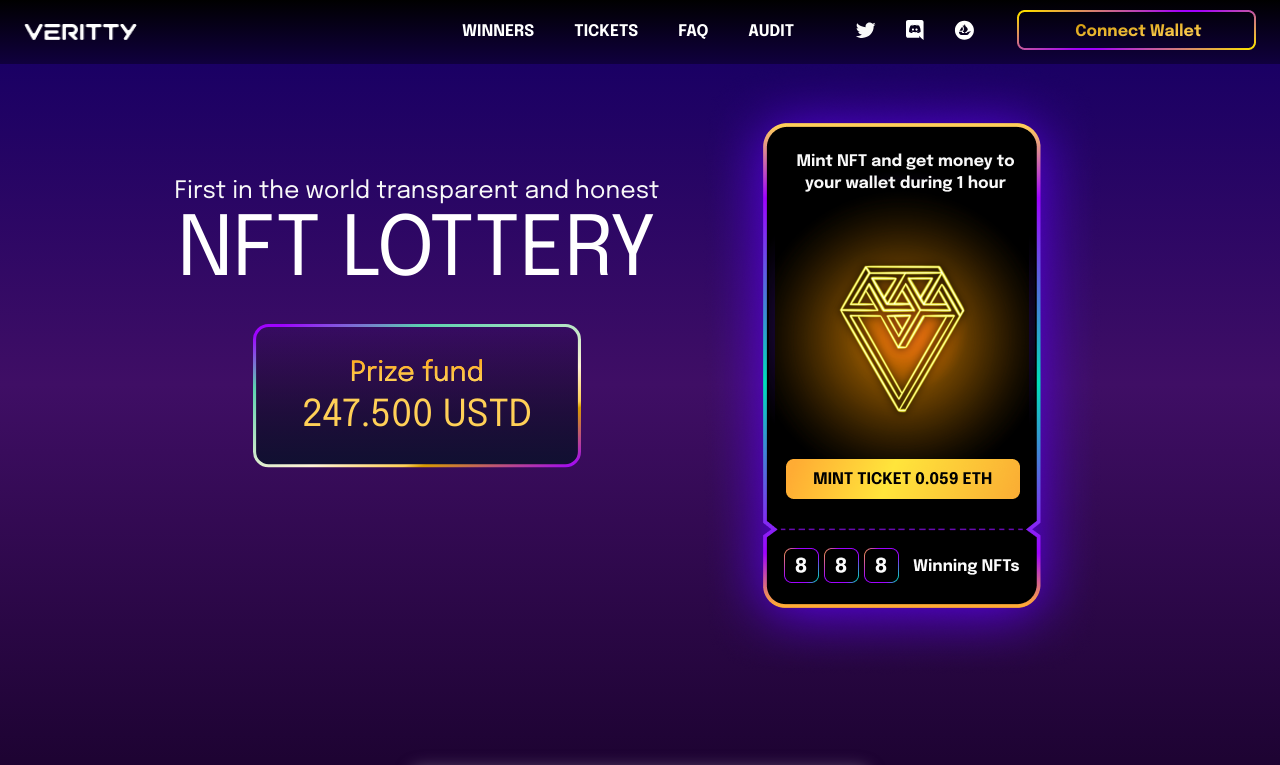
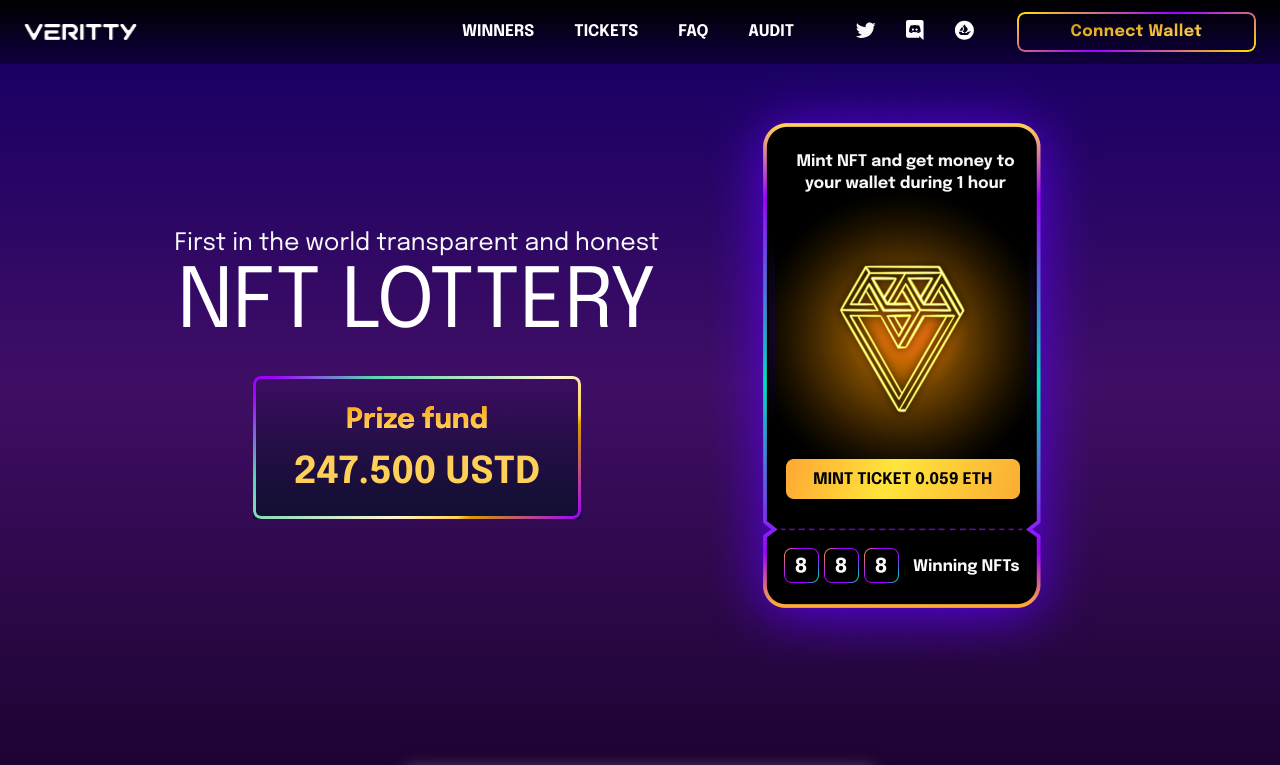
Before and after one commit to ArmFrPl/Veritty, a React (Create React App) app: page / in a window 1280 px wide. Shown: the top 765 px of the page. Built offline with nearby package versions, Linux system fonts and the light colour scheme.

Commit message:
fixed gradient borders

```diff
--- a/src/Components/Header.js
+++ b/src/Components/Header.js
@@ -2,12 +2,11 @@ import React from 'react';
 import {Box} from "@mui/material";
 import '../Styles/Header.css'
 import MintTicketImg from '../Images/Tickets/Mint Ticket.png';
-import PrizeFundRect from '../Images/prizeFund.svg';
 import ToggleButtons from "./ToggleButtons";
 
 export const Header = () => {
-  return(
-    <Box sx={{display:'flex', flexDirection: 'column', alignItems: 'center'}}>
+  return (
+    <Box sx={{display: 'flex', flexDirection: 'column', alignItems: 'center'}}>
       <Box className='headerCont'>
         <Box className='headerText'>
           <Box sx={{
@@ -28,33 +27,30 @@ export const Header = () => {
             color: "#FFFFFF",
             mb: '44px'
           }}>NFT LOTTERY</Box>
-          <Box component='img' src={PrizeFundRect} />
+          <Box className='prizeFund'>
             <Box sx={{
               fontFamily: 'Epilogue',
               fontStyle: "normal",
               fontHeight: 700,
               fontSize: "27.8px",
-            lineHeight:'52px',
+              lineHeight: '52px',
               background: 'linear-gradient(180deg, #FF9700 0%, #FFD057 66.15%), #FFD057',
               backgroundClip: 'text',
               textFillColor: 'transparent',
-            position: 'relative',
-            top: '-4.3em'
             }}>Prize fund</Box>
             <Box sx={{
               fontFamily: 'Epilogue',
               fontStyle: "normal",
               fontHeight: 700,
               fontSize: "37.1px",
-            lineHeight:'52px',
+              lineHeight: '52px',
               color: '#FFD057',
-            position: 'relative',
-            top: '-3.5em',
             }}>247.500 USTD</Box>
           </Box>
-        <Box component={"img"} src={MintTicketImg} />
         </Box>
-      <ToggleButtons />
+        <Box component={"img"} src={MintTicketImg}/>
+      </Box>
+      <ToggleButtons/>
     </Box>
   )
 }
--- a/src/Components/Navbar.js
+++ b/src/Components/Navbar.js
@@ -76,10 +76,8 @@ export const Navbar = () => {
               </Box>
               <Box sx={{display: 'flex', alignItems: 'center'}}>
                 <SocialLinks/>
-                {/*<Button className='connectButton'><Typography className='buttonText'>Connect Wallet</Typography></Button>*/}
-                <Link to='/'>
-                  <Box component='img' src={ConnectWalletOutline}/>
-                  <Box sx={{
+                <Link to='/' style={{textDecoration: 'none'}}>
+                  <Button className='connectButton'><Box sx={{
                     fontFamily: 'Epilogue',
                     fontStyle: 'normal',
                     fontWeight: '700',
@@ -92,10 +90,7 @@ export const Navbar = () => {
                     order: 1,
                     flexGrow: 0,
                     textTransform: 'none',
-                    position: 'absolute',
-                    right: '3.4em',
-                    top: '1.1em'
-                  }}>Connect Wallet</Box>
+                  }}>Connect Wallet</Box></Button>
                 </Link>
               </Box>
             </Box>
--- a/src/Components/ToggleButtons.js
+++ b/src/Components/ToggleButtons.js
@@ -26,7 +26,7 @@ export default function ToggleButtons() {
         color:'white',
         fontFamily: 'Epilogue',
         fontStyle: "normal",
-        fontHeight: 700,
+        fontWeight: 700,
         fontSize: "20px",
         lineHeight:'33px',
         borderRight: '2px solid #958C9F',
@@ -40,7 +40,7 @@ export default function ToggleButtons() {
         color:'white',
         fontFamily: 'Epilogue',
         fontStyle: "normal",
-        fontHeight: 700,
+        fontWeight: 700,
         fontSize: "20px",
         lineHeight:'33px',
         borderRight: '2px solid #958C9F',
@@ -52,7 +52,7 @@ export default function ToggleButtons() {
         color:'white',
         fontFamily: 'Epilogue',
         fontStyle: "normal",
-        fontHeight: 700,
+        fontWeight: 700,
         fontSize: "20px",
         lineHeight:'33px',
         borderRight: isLoggedIn ? '2px solid #958C9F' : null,
@@ -67,7 +67,7 @@ export default function ToggleButtons() {
           color:'white',
           fontFamily: 'Epilogue',
           fontStyle: "normal",
-          fontHeight: 700,
+          fontWeight: 700,
           fontSize: "20px",
           margin:'0 !important',
           lineHeight:'33px',
--- a/src/Styles/Header.css
+++ b/src/Styles/Header.css
@@ -13,3 +13,31 @@
   align-items: center;
   margin-right: 40px;
 }
+
+
+.prizeFund {
+  position: relative;
+  width: 328px;
+  height: 143.27px;
+  font-weight: 700;
+  background: linear-gradient(0deg, #111032 1.69%, rgba(9, 9, 18, 0) 102.54%);
+  display: flex;
+  flex-direction: column;
+  align-items: center;
+  justify-content: center;
+}
+
+.prizeFund::before {
+  content: "";
+  position: absolute;
+  top: 0;
+  left: 0;
+  right: 0;
+  bottom: 0;
+  border-radius: 8px;
+  border: 3.1px solid transparent;
+  background: linear-gradient(139.7deg, #9F03FF 4.56%, #5BD2AF 24.13%, #FFF3D6 61.76%, #FFD057 74.81%, #D99C00 77.32%, #9F03FF 99.39%) border-box;
+  -webkit-mask: linear-gradient(#fff 0 0) padding-box, linear-gradient(#fff 0 0);
+  -webkit-mask-composite: destination-out;
+  mask-composite: exclude;
+}
--- a/src/Styles/Navbar.css
+++ b/src/Styles/Navbar.css
@@ -16,33 +16,25 @@
   align-items: center;
   color: #FFFFFF;
 }
-/*.connectButton{*/
-/*  border: 2px solid transparent !important;*/
-/*  border-radius: 8px !important;*/
-/*  border-image-source: linear-gradient(114.44deg, #FEDC00 2.6%, #9F03FF 48.96%, #9F03FF 52.08%, #FFE603 98.96%) !important;*/
-/*  border-image-slice: 10 !important;*/
-/*  display: flex !important;*/
-/*  flex-direction: row;*/
-/*  justify-content: center !important;*/
-/*  align-items: center !important;*/
-/*  padding: 15px 80px 13px !important;*/
-/*  gap: 8px;*/
-/*  height: 40px;*/
-/*  width: 239px;*/
-/*}*/
 
-/*.buttonText{*/
-/*  font-family: 'Epilogue';*/
-/*  font-style: normal;*/
-/*  font-weight: 700;*/
-/*  font-size: 16px;*/
-/*  line-height: 28px;*/
-/*  background: linear-gradient(174.11deg, #CE9400 4.67%, #FFD057 75.94%);*/
-/*  -webkit-background-clip: text;*/
-/*  -webkit-text-fill-color: transparent;*/
-/*  text-fill-color: transparent;*/
-/*  flex: none;*/
-/*  order: 1;*/
-/*  flex-grow: 0;*/
-/*  text-transform: none;*/
-/*}*/
+.connectButton {
+  position: relative;
+  width: 239px;
+  height: 40px;
+  font-weight: 700;
+}
+
+.connectButton::before {
+  content: "";
+  position: absolute;
+  top: 0;
+  left: 0;
+  right: 0;
+  bottom: 0;
+  border-radius: 8px;
+  border: 2px solid transparent;
+  background: linear-gradient(335deg, #FEDC00 2.6%, #9F03FF 48.96%, #9F03FF 52.08%, #FFE603 98.96%) border-box;
+  -webkit-mask: linear-gradient(#fff 0 0) padding-box, linear-gradient(#fff 0 0);
+  -webkit-mask-composite: destination-out;
+  mask-composite: exclude;
+}
--- a/src/Styles/ToggleButtons.css
+++ b/src/Styles/ToggleButtons.css
@@ -1,3 +1,5 @@
+@import url('https://fonts.googleapis.com/css2?family=Epilogue:wght@700&display=swap');
+
 .Mui-selected{
   color: #FFD057 !important;
   background: rgba(0, 0, 0, 0.3) !important;
```
Lines whose indentation alone changed are shown as unchanged.
